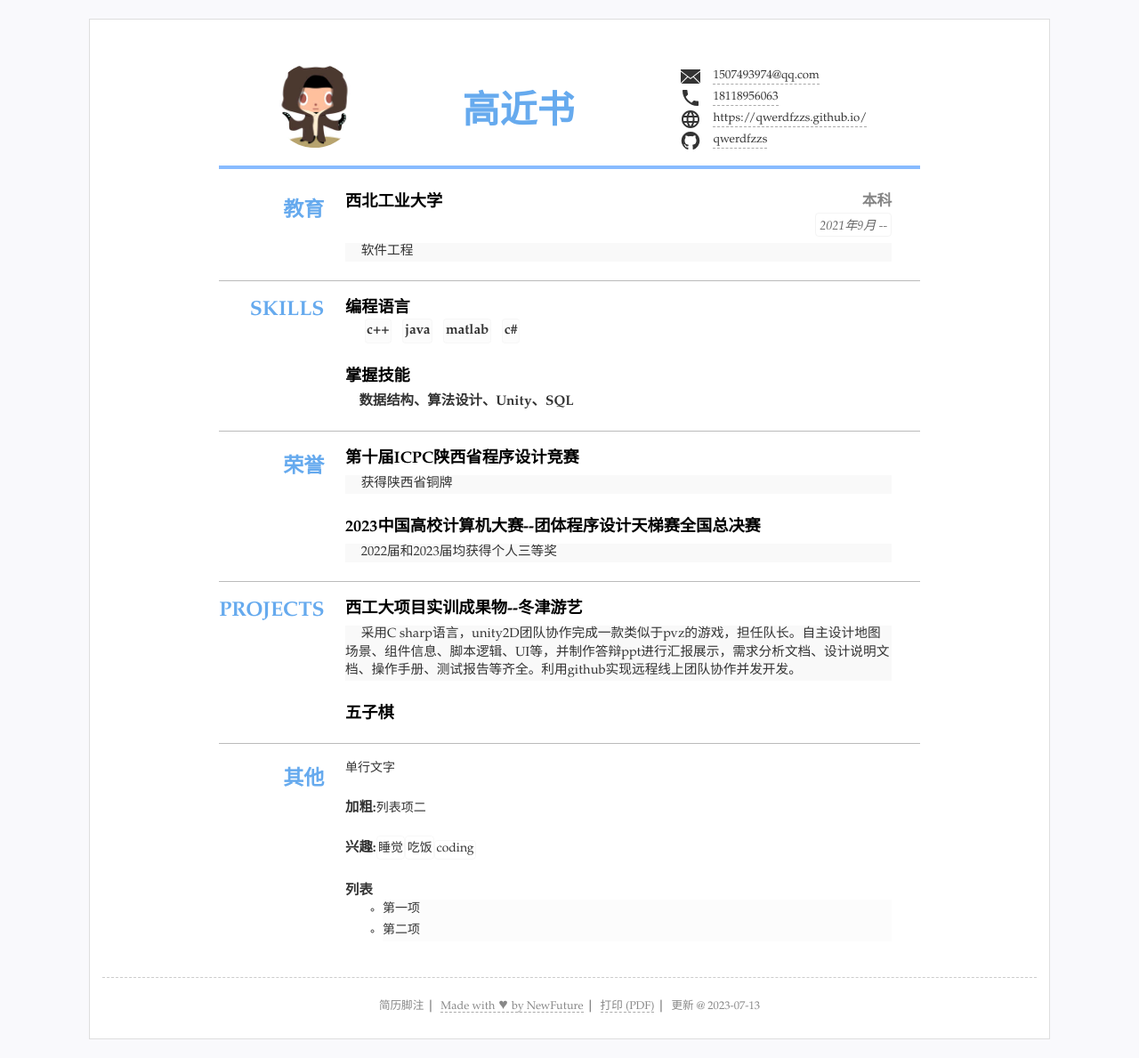
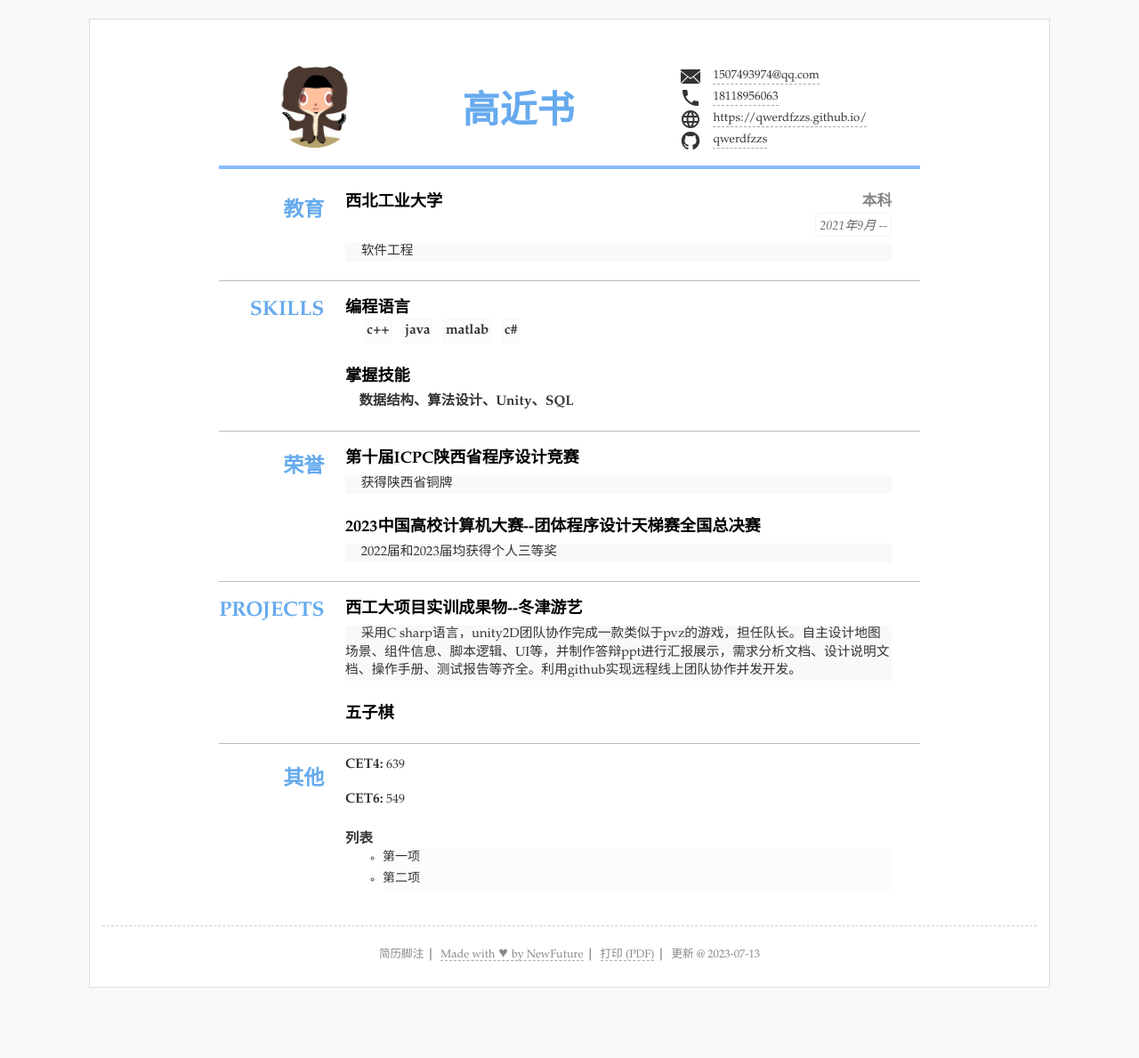
Before and after one commit to qwerdfzzs/qwerdfzzs.github.io, a Jekyll site: the page built from index.html, in a window 1280 px wide. Shown: the whole page at 89% size. Built offline with Jekyll 4.4.1, drawn with Linux system fonts in a browser that asks for light colours; after the commit the page ends 1131 px from its top, so only the background shows below that.

Commit message:
Update resume.yml

```diff
--- a/_data/resume.yml
+++ b/_data/resume.yml
@@ -58,8 +58,6 @@ main: #简历主要内容，
     detail: 获得陕西省铜牌
   - title: 2023中国高校计算机大赛--团体程序设计天梯赛全国总决赛
     detail: 2022届和2023届均获得个人三等奖
-  -title: CET6
-  detail: 549
 
 
 - type: projects
@@ -68,11 +66,8 @@ main: #简历主要内容，
   - title: 西工大项目实训成果物--冬津游艺
     detail: 采用C sharp语言，unity2D团队协作完成一款类似于pvz的游戏，担任队长。自主设计地图场景、组件信息、脚本逻辑、UI等，并制作答辩ppt进行汇报展示，需求分析文档、设计说明文档、操作手册、测试报告等齐全。利用github实现远程线上团队协作并发开发。
  #   sub: 维护者
-# - title: 项目名称
- #   duration: xxxx年xx月 - yyyy年yy月
- #  detail: 项目和工作介绍，项目总结.
   - title: 五子棋
-  detail: 采用C sharp语言，unity2D团队协作完成一款类似于pvz的游戏，担任队长。自主设计地图场景、组件信息、脚本逻辑、UI等，并制作答辩ppt进行汇报展示，需求分析文档、设计说明文档、操作手册、测试报告等齐全。利用github实现远程线上团队协作并发开发。
+  detail: 设计UI，设计落子、悔棋操作，具有胜利条件判断功能，并且有禁手判断。具有双人模式和单人模式，双人模式为双方交替落子，全由用户操作。单人模式玩家先落子，AI再落子。设计了一整套AI逻辑，能够击败五子棋初学者。
 
 
 #others 其他简略内容(列表)
@@ -80,14 +75,10 @@ others: #其他列表显示
 - type: others #ID可以为空
   name: '其他'
   content: #选择需要的格式
-  - 单行文字
-  - title: "加粗:"
-    text: "列表项二"
-  - title: "兴趣:"
-    items: #单行列表
-    - 睡觉
-    - 吃饭
-    - coding
+  - title: "CET4:"
+    text: " 639"
+  - title: "CET6:"
+    text: " 549"
   - title: 列表
     list:
     - 第一项
```
